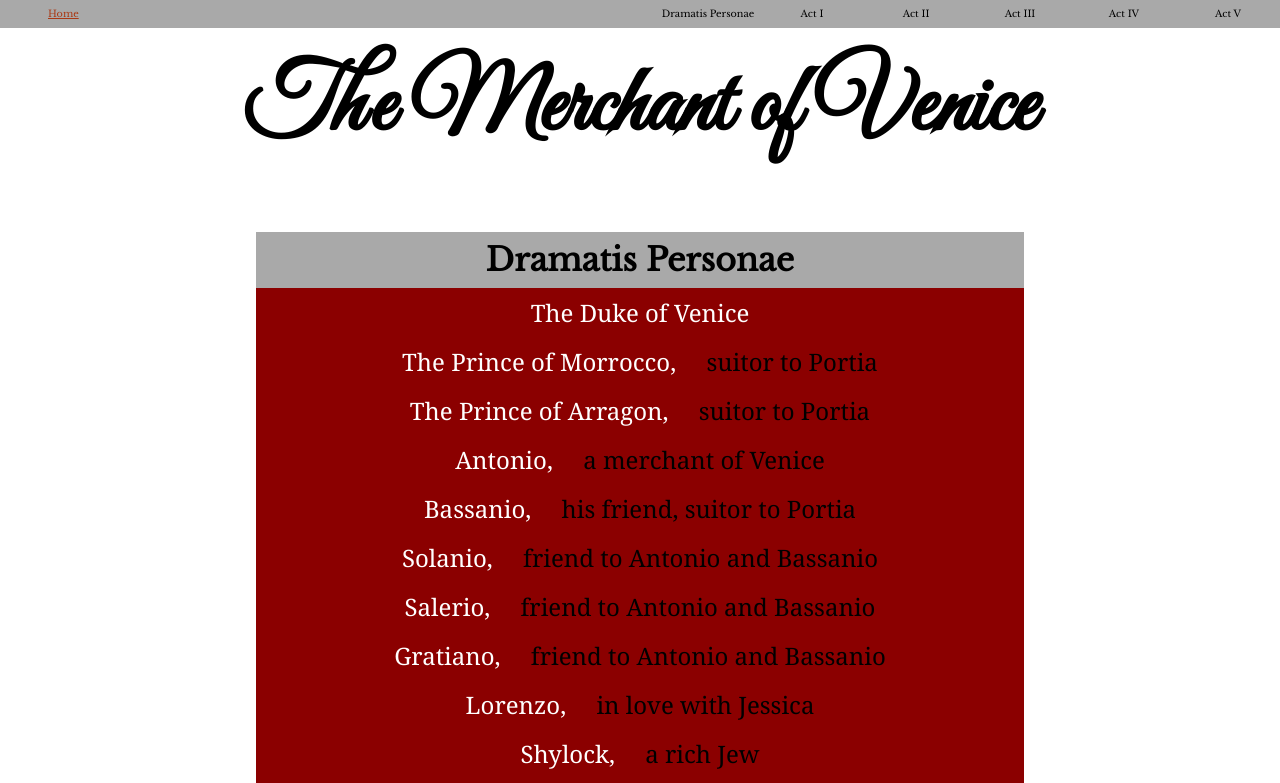
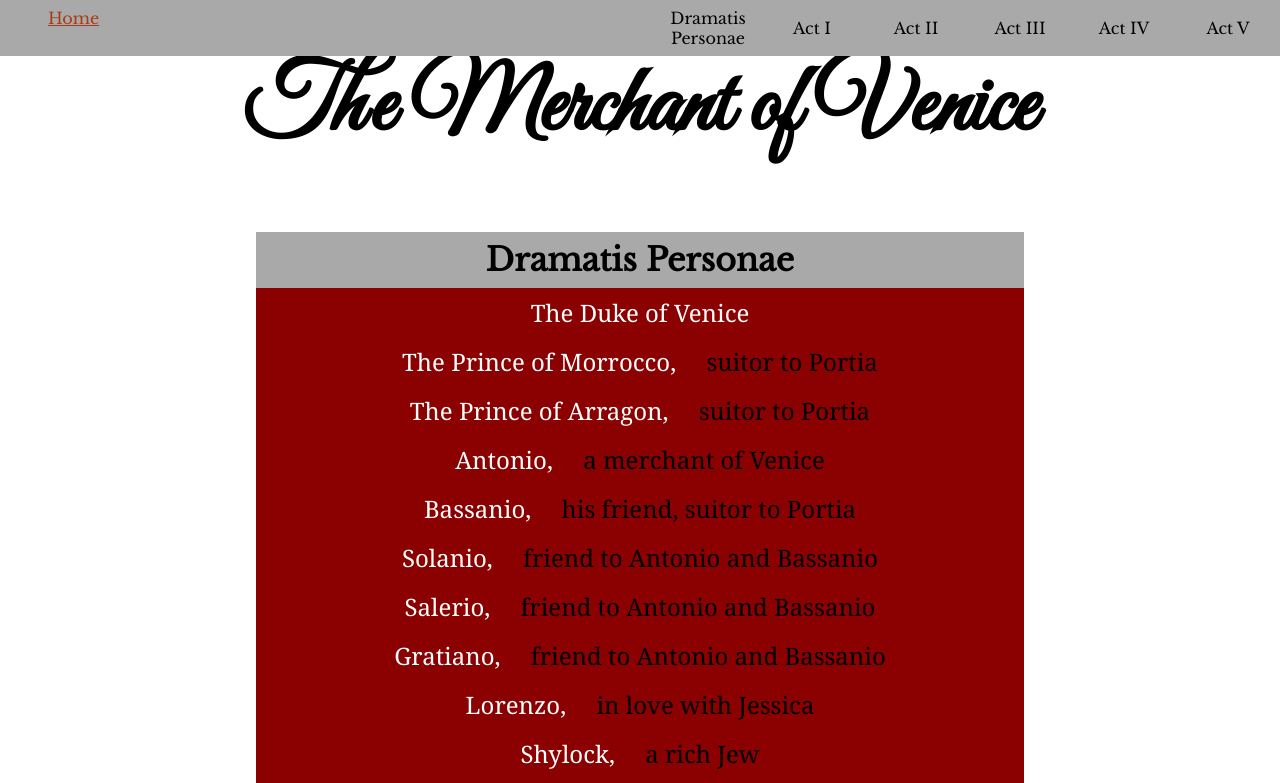
Before and after one commit to circepublishing/circepublishing.github.io, a plain HTML site: page docs/fullplay.html in a window 1280 px wide. Shown: the top 783 px of the page. Drawn offline with nearby package versions, Linux system fonts and the light colour scheme; a web font is replaced by a local one.

Commit message:
Update play.css

```diff
--- a/docs/fullplay-web-resources/css/play.css
+++ b/docs/fullplay-web-resources/css/play.css
@@ -44,12 +44,13 @@ nav {
   /* display: none; */
   background-color: darkgray;
   font-family: 'Libre Baskerville', Georgia, serif;
-  font-size: 0.6rem;
+  font-size: 1em;
   position: fixed;
   top: 0;
   left: 0;
   width: 100%;
   z-index: 100;
+
 
 }
 
```
